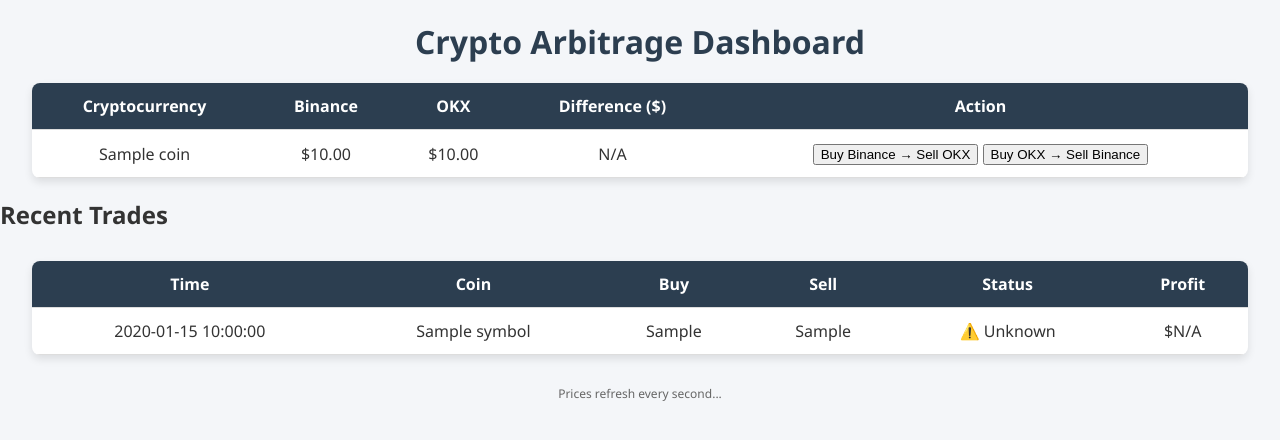
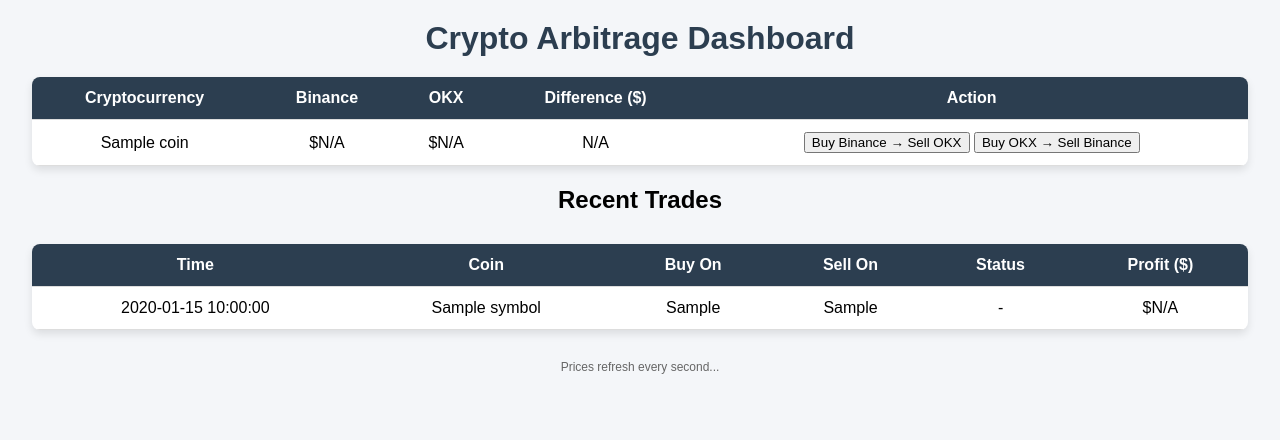
Before and after one commit to Luky1012/crypto-arbitrage-tool, a Flask app: template templates/dashboard.html in a window 1280 px wide. Shown: the top 440 px of the page. Run offline with Flask 3, Linux system fonts and the light colour scheme; the template is opened without the code that fills it: most values are stand-ins (such as "Sample title", 1, 10 or a date in 2020); a database or web service that is not in the repository returns one stand-in record (values such as "Sample title"); data that the repository does not hold is empty; parts of the project's set-up code (start-up, migrations or seed data) failed here and were passed over.

Commit message:
Update: Improved dashboard with trade feedback

```diff
--- a/templates/dashboard.html
+++ b/templates/dashboard.html
@@ -5,11 +5,10 @@
     <title>Crypto Arbitrage Dashboard</title>
     <style>
         body {
-            font-family: 'Segoe UI', Tahoma, Geneva, Verdana, sans-serif;
+            font-family: Arial;
             margin: 0;
             padding: 0;
             background-color: #f4f6f9;
-            color: #333;
         }
 
         h1 {
@@ -76,7 +75,7 @@
             text-align: center;
             font-size: 12px;
             color: #666;
-            margin-top: 20px;
+            margin-top: 30px;
         }
 
         .loader {
@@ -154,19 +150,16 @@
 
 <!-- Recent Trade History -->
 {% if trade_history %}
-<h2>Recent Trades</h2>
+<h2 style="text-align:center;">Recent Trades</h2>
 <table class="trade-history-table">
-    <thead>
     <tr>
         <th>Time</th>
         <th>Coin</th>
-            <th>Buy</th>
-            <th>Sell</th>
+        <th>Buy On</th>
+        <th>Sell On</th>
         <th>Status</th>
-            <th>Profit</th>
+        <th>Profit ($)</th>
     </tr>
-    </thead>
-    <tbody>
     {% for trade in trade_history[:5] %}
     <tr>
         <td>{{ trade.time }}</td>
@@ -174,15 +167,12 @@
         <td>{{ trade.buy_exchange }}</td>
         <td>{{ trade.sell_exchange }}</td>
         <td class="{% if trade.profit > 0 %}trade-success{% elif trade.profit < 0 %}trade-failed{% endif %}">
-                {{ "✅ Profit" if trade.profit > 0 else "❌ Loss" if trade.profit < 0 else "⚠️ Unknown" }}
+            {{ "✅ Profit" if trade.profit > 0 else "❌ Loss" if trade.profit < 0 else "-" }}
         </td>
         <td>${{ "%.2f"|format(trade.profit) if trade.profit else "N/A" }}</td>
     </tr>
     {% endfor %}
-    </tbody>
 </table>
-{% else %}
-<p style="text-align:center; margin-top:20px;">No trades executed yet.</p>
 {% endif %}
 
 <footer>
```
Also changed, not shown: other parts of templates/dashboard.html (+14 -19 lines). Lines whose indentation alone changed are shown as unchanged.
